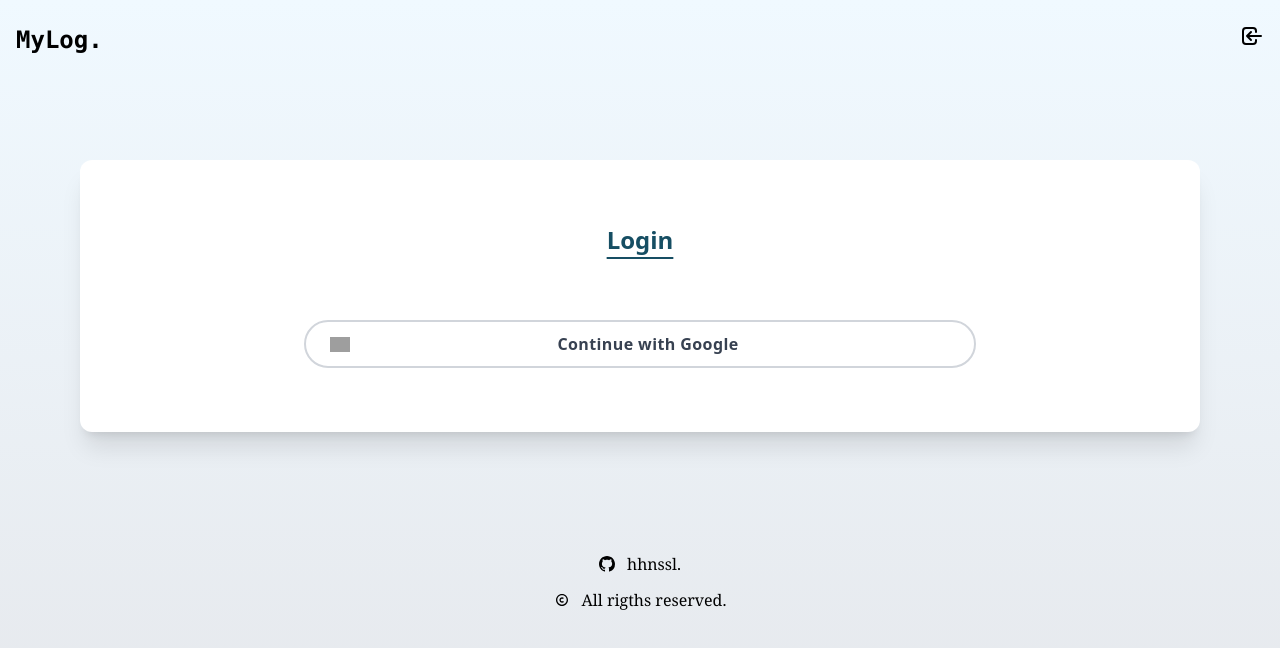
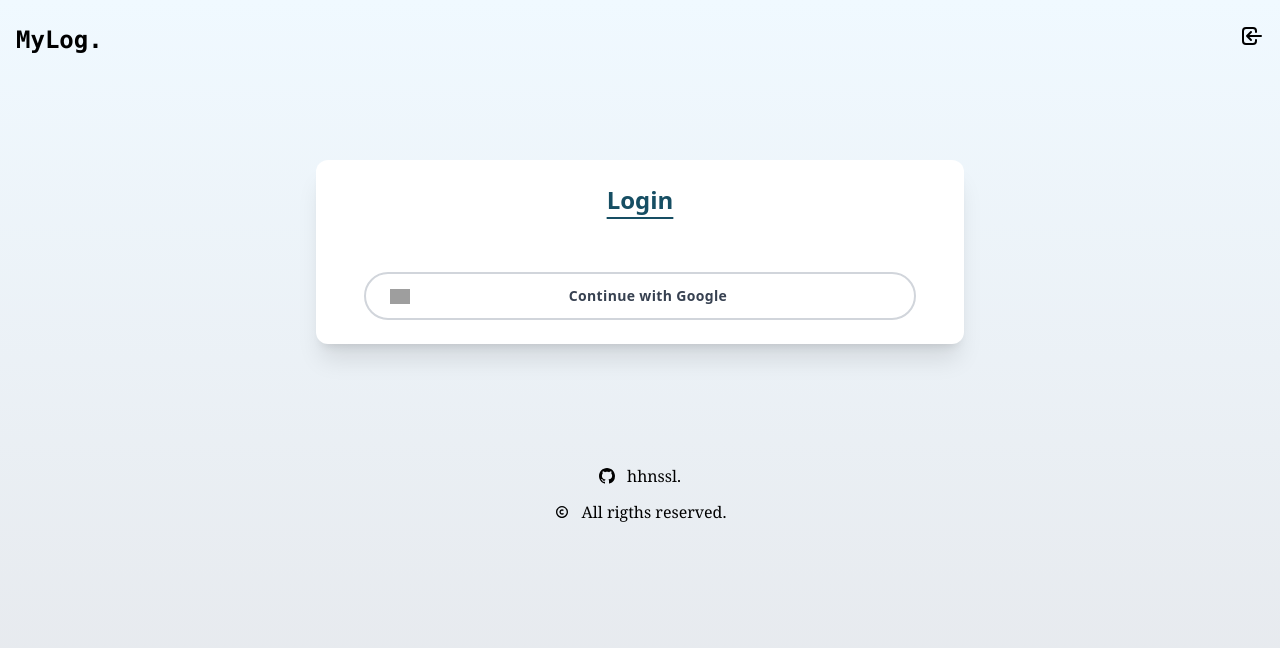
Before and after one commit to hhnssl/myLog, a React (Create React App) app: page /login in a window 1280 px wide. Shown: the top 648 px of the page. Built offline with nearby package versions, Linux system fonts and the light colour scheme; grey boxes are pictures that could not be loaded.

Commit message:
Fix - LoginPage 반응형 디자인 수정

```diff
--- a/src/pages/LoginPage/LoginPage.jsx
+++ b/src/pages/LoginPage/LoginPage.jsx
@@ -22,15 +22,15 @@ const LoginPage = ({ isAuth, setIsAuth }) => {
 
   return (
     <BasicTemplate isAuth={isAuth}>
-      <div className="mt-20 relative text-gray-500 md:px-5 xl:px-20">
+      <div className="px-3 mx-auto mt-20 text-gray-500 md:max-w-2xl">
         <div className="rounded-xl bg-white shadow-xl">
-          <div className="p-6 sm:p-16">
-            <h1 className="mb-8 text-center text-2xl font-bold text-cyan-900 underline underline-offset-8">
+          <div className="p-6">
+            <h1 className=" text-center text-2xl font-bold text-cyan-900 underline underline-offset-8">
               Login
             </h1>
 
-            <div className="relative m-auto px-6 text-gray-500 md:px-12 xl:px-40">
-              <div className="mt-16 grid space-y-4">
+            <div className=" px-6 text-gray-500 ">
+              <div className="mt-14 grid md:">
                 <button
                   className="bg-white group h-12 rounded-full border-2 border-gray-300 px-6 transition duration-300 hover:border-blue-400 focus:bg-blue-50 active:bg-blue-100"
                   onClick={signWithGoogle}
@@ -41,7 +41,7 @@ const LoginPage = ({ isAuth, setIsAuth }) => {
                       className="absolute left-0 w-5"
                       alt="google logo"
                     />
-                    <span className="block w-max text-sm font-semibold tracking-wide text-gray-700 transition duration-300 group-hover:text-blue-600 sm:text-base">
+                    <span className="block text-sm font-semibold tracking-wide text-gray-700 transition duration-300 group-hover:text-blue-600">
                       Continue with Google
                     </span>
                   </div>
```
